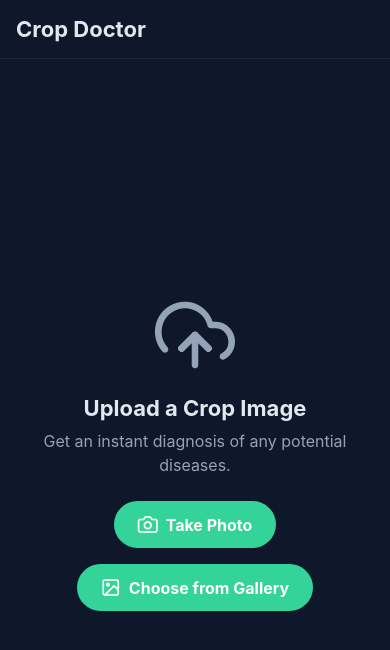
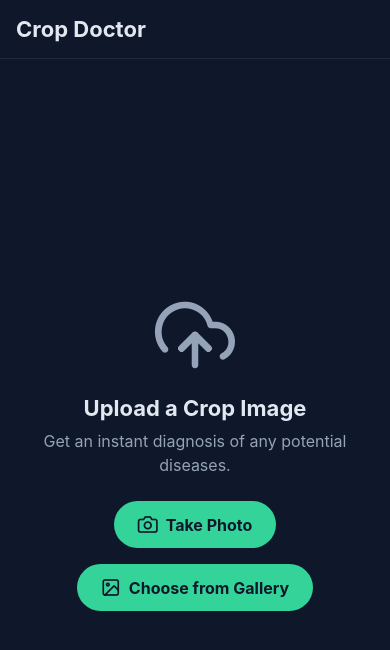
Before and after one commit to vvinayakkk/google-agentic-ai, a React Native app in the folder MyApp/: screen /CropDoctor in a window 390 px wide. Shown: the top 650 px of the page. Built offline with nearby package versions, Linux system fonts and the light colour scheme.

Commit message:
crop doctor 4

```diff
--- a/MyApp/screens/CropDoctor.jsx
+++ b/MyApp/screens/CropDoctor.jsx
@@ -4,18 +4,18 @@ import {
   Text,
   View,
   SafeAreaView,
+  Image,
   TouchableOpacity,
   ScrollView,
   Animated,
   ActivityIndicator,
-  Alert,
   ImageBackground,
 } from 'react-native';
 import * as ImagePicker from 'expo-image-picker';
 import * as Speech from 'expo-speech';
 import { Feather } from '@expo/vector-icons';
 
-// --- Theme ---
+// --- THEME (Updated to Dark Mode) ---
 const theme = {
     colors: {
         background: '#0F172A',
@@ -34,7 +34,7 @@ const theme = {
     },
 };
 
-// --- Mock Data (Simulating Gemini Response) ---
+// --- Mock Data ---
 const mockAnalysis = {
     diseaseName: 'Septoria Leaf Spot',
     confidence: '95.8%',
@@ -64,154 +64,81 @@ const AnimatedView = ({ children, style }) => {
 
 // --- Main Screen Component ---
 export default function CropDoctorScreen({ navigation }) {
-    const [status, setStatus] = useState('upload'); // 'upload', 'loading', 'result'
-    const [imageUri, setImageUri] = useState(null);
+    const [status, setStatus] = useState('upload');
     const [analysis, setAnalysis] = useState(null);
 
-    // Stop speech when the component is unmounted
-    useEffect(() => {
-        return () => {
-            Speech.stop();
-        };
-    }, []);
+    useEffect(() => { return () => Speech.stop(); }, []);
 
     const speakAnalysis = (analysisData) => {
-        const summary = `Analysis complete. The detected disease is ${analysisData.diseaseName} with a confidence of ${analysisData.confidence}. Here is a brief description: ${analysisData.description}`;
+        const summary = `Analysis complete. The detected disease is ${analysisData.diseaseName} with a confidence of ${analysisData.confidence}.`;
         Speech.speak(summary, { language: 'en-US' });
     };
 
     const handleImageResult = (result) => {
         if (!result.canceled) {
-            setImageUri(result.assets[0].uri);
+            const userImageUri = result.assets[0].uri;
+            const analysisWithUserImage = { ...mockAnalysis, userImageUri };
+
             setStatus('loading');
             setTimeout(() => {
-                setAnalysis(mockAnalysis);
+                setAnalysis(analysisWithUserImage);
                 setStatus('result');
-                speakAnalysis(mockAnalysis); // Trigger TTS
+                speakAnalysis(analysisWithUserImage);
             }, 2000);
         }
     };
 
     const pickFromGallery = async () => {
         await ImagePicker.requestMediaLibraryPermissionsAsync();
-        let result = await ImagePicker.launchImageLibraryAsync({
-            mediaTypes: ImagePicker.MediaTypeOptions.Images,
-            allowsEditing: true,
-            aspect: [1, 1],
-            quality: 1,
-        });
+        let result = await ImagePicker.launchImageLibraryAsync({ mediaTypes: ImagePicker.MediaTypeOptions.Images, allowsEditing: true, aspect: [1, 1], quality: 1 });
         handleImageResult(result);
     };
 
     const takePhoto = async () => {
         await ImagePicker.requestCameraPermissionsAsync();
-        let result = await ImagePicker.launchCameraAsync({
-            allowsEditing: true,
-            aspect: [1, 1],
-            quality: 1,
-        });
+        let result = await ImagePicker.launchCameraAsync({ allowsEditing: true, aspect: [1, 1], quality: 1 });
         handleImageResult(result);
     };
 
     const handleReset = () => {
         Speech.stop();
         setStatus('upload');
-        setImageUri(null);
         setAnalysis(null);
     };
 
     const promptFollowUp = () => {
         Speech.stop();
-        Alert.alert(
-            "Choose Follow-up Method",
-            "How would you like to ask your question?",
-            [
-                {
-                    text: "Text Chat",
-                    onPress: () => navigation.navigate('VoiceChatInputScreen', { context: analysis })
-                },
-                {
-                    text: "Live Voice",
-                    onPress: () => navigation.navigate('LiveVoiceScreen')
-                },
-                {
-                    text: "Cancel",
-                    style: "cancel"
-                }
-            ]
-        );
+        navigation.navigate('FollowUpScreen', { context: analysis });
     };
-
-    // ... (The rest of your component's functions and JSX)
 
     const renderContent = () => {
         switch (status) {
             case 'loading':
-                return (
-                    <View style={styles.centered}>
-                        <ActivityIndicator size="large" color={theme.colors.primary} />
-                        <Text style={styles.loadingText}>Analyzing your crop...</Text>
-                    </View>
-                );
+                return (<View style={styles.centered}><ActivityIndicator size="large" color={theme.colors.primary} /><Text style={styles.loadingText}>Analyzing your crop...</Text></View>);
             case 'result':
                 return (
                     <AnimatedView style={{ flex: 1 }}>
                         <ScrollView>
-                            <View style={styles.resultImageContainer}>
-                                <ImageBackground source={{ uri: analysis.processedImageUrl }} style={styles.resultImage}>
-                                    <View style={[styles.boundingBox, {
-                                        top: analysis.boundingBox.y,
-                                        left: analysis.boundingBox.x,
-                                        width: analysis.boundingBox.width,
-                                        height: analysis.boundingBox.height,
-                                    }]} />
-                                </ImageBackground>
-                            </View>
+                            <View style={styles.resultImageContainer}><ImageBackground source={{ uri: analysis.processedImageUrl }} style={styles.resultImage}><View style={[styles.boundingBox, { top: analysis.boundingBox.y, left: analysis.boundingBox.x, width: analysis.boundingBox.width, height: analysis.boundingBox.height }]} /></ImageBackground></View>
                             <View style={styles.analysisContainer}>
                                 <Text style={styles.diseaseTitle}>{analysis.diseaseName}</Text>
                                 <Text style={styles.confidenceText}>Confidence: {analysis.confidence}</Text>
-
                                 <View style={styles.section}><Text style={styles.sectionTitle}>Description</Text><Text style={theme.typography.body}>{analysis.description}</Text></View>
-
-                                <View style={styles.section}><Text style={styles.sectionTitle}>Symptoms</Text>
-                                    {analysis.symptoms.map((symptom, index) => (
-                                        <View key={index} style={styles.listItem}><Text style={styles.bullet}>•</Text><Text style={styles.listItemText}>{symptom}</Text></View>
-                                    ))}
-                                </View>
-
-                                <View style={styles.section}><Text style={styles.sectionTitle}>Solutions</Text>
-                                    {analysis.solutions.map((solution, index) => (
-                                        <View key={index} style={styles.solutionCard}>
-                                            <Text style={styles.solutionTitle}>{solution.title}</Text>
-                                            <Text style={theme.typography.body}>{solution.details}</Text>
-                                        </View>
-                                    ))}
-                                </View>
+                                <View style={styles.section}><Text style={styles.sectionTitle}>Symptoms</Text>{analysis.symptoms.map((symptom, index) => (<View key={index} style={styles.listItem}><Text style={styles.bullet}>•</Text><Text style={styles.listItemText}>{symptom}</Text></View>))}</View>
+                                <View style={styles.section}><Text style={styles.sectionTitle}>Solutions</Text>{analysis.solutions.map((solution, index) => (<View key={index} style={styles.solutionCard}><Text style={styles.solutionTitle}>{solution.title}</Text><Text style={theme.typography.body}>{solution.details}</Text></View>))}</View>
                             </View>
                         </ScrollView>
-                        <View style={styles.chatInputContainer}>
-                            <TouchableOpacity style={styles.chatButton} onPress={promptFollowUp}>
-                                <Feather name="mic" size={24} color={theme.colors.white} />
-                                <Text style={styles.chatButtonText}>Ask a follow-up question</Text>
-                            </TouchableOpacity>
-                        </View>
+                        <View style={styles.chatInputContainer}><TouchableOpacity style={styles.chatButton} onPress={promptFollowUp}><Feather name="mic" size={24} color={theme.colors.background} /><Text style={styles.chatButtonText}>Ask a follow-up question</Text></TouchableOpacity></View>
                     </AnimatedView>
                 );
-            case 'upload':
             default:
                 return (
                     <View style={styles.centered}>
                         <Feather name="upload-cloud" size={80} color={theme.colors.textSecondary} />
                         <Text style={styles.uploadTitle}>Upload a Crop Image</Text>
                         <Text style={styles.uploadSubtitle}>Get an instant diagnosis of any potential diseases.</Text>
-                        <TouchableOpacity style={styles.button} onPress={takePhoto}>
-                            <Feather name="camera" size={20} color={theme.colors.white} />
-                            <Text style={styles.buttonText}>Take Photo</Text>
-                        </TouchableOpacity>
-                        <TouchableOpacity style={styles.button} onPress={pickFromGallery}>
-                            <Feather name="image" size={20} color={theme.colors.white} />
-                            <Text style={styles.buttonText}>Choose from Gallery</Text>
-                        </TouchableOpacity>
+                        <TouchableOpacity style={styles.button} onPress={takePhoto}><Feather name="camera" size={20} color={theme.colors.background} /><Text style={styles.buttonText}>Take Photo</Text></TouchableOpacity>
+                        <TouchableOpacity style={styles.button} onPress={pickFromGallery}><Feather name="image" size={20} color={theme.colors.background} /><Text style={styles.buttonText}>Choose from Gallery</Text></TouchableOpacity>
                     </View>
                 );
         }
@@ -219,21 +146,12 @@ export default function CropDoctorScreen({ navigation }) {
 
     return (
         <SafeAreaView style={styles.safeArea}>
-            <View style={styles.header}>
-                <Text style={styles.headerTitle}>Crop Doctor</Text>
-                {status === 'result' && (
-                    <TouchableOpacity onPress={handleReset}>
-                        <Feather name="refresh-cw" size={22} color={theme.colors.textSecondary} />
-                    </TouchableOpacity>
-                )}
-            </View>
+            <View style={styles.header}><Text style={styles.headerTitle}>Crop Doctor</Text>{status === 'result' && (<TouchableOpacity onPress={handleReset}><Feather name="refresh-cw" size={22} color={theme.colors.textSecondary} /></TouchableOpacity>)}</View>
             {renderContent()}
         </SafeAreaView>
     );
 }
 
-
-// --- Stylesheet ---
 const styles = StyleSheet.create({
     safeArea: { flex: 1, backgroundColor: theme.colors.background },
     header: { flexDirection: 'row', justifyContent: 'space-between', alignItems: 'center', padding: theme.spacing.medium, borderBottomWidth: 1, borderBottomColor: theme.colors.surface },
@@ -243,7 +161,7 @@ const styles = StyleSheet.create({
     uploadTitle: { ...theme.typography.h2, marginTop: theme.spacing.medium, textAlign: 'center' },
     uploadSubtitle: { ...theme.typography.body, textAlign: 'center', marginVertical: theme.spacing.small, paddingHorizontal: theme.spacing.medium },
     button: { flexDirection: 'row', alignItems: 'center', backgroundColor: theme.colors.primary, paddingVertical: 12, paddingHorizontal: 24, borderRadius: 30, marginTop: theme.spacing.medium },
-    buttonText: { color: theme.colors.white, fontSize: 16, fontWeight: 'bold', marginLeft: theme.spacing.small },
+    buttonText: { color: theme.colors.background, fontSize: 16, fontWeight: 'bold', marginLeft: theme.spacing.small },
     resultImageContainer: { height: 300 },
     resultImage: { width: '100%', height: '100%', resizeMode: 'cover' },
     boundingBox: { position: 'absolute', borderWidth: 2, borderColor: theme.colors.error, backgroundColor: 'rgba(248, 113, 113, 0.2)', borderRadius: 4 },
@@ -259,5 +177,5 @@ const styles = StyleSheet.create({
     solutionTitle: { fontSize: 18, fontWeight: 'bold', color: theme.colors.text, marginBottom: theme.spacing.small },
     chatInputContainer: { padding: theme.spacing.medium, backgroundColor: theme.colors.background, borderTopWidth: 1, borderColor: theme.colors.surface },
     chatButton: { flexDirection: 'row', alignItems: 'center', justifyContent: 'center', backgroundColor: theme.colors.primary, padding: theme.spacing.medium, borderRadius: 12 },
-    chatButtonText: { color: theme.colors.white, fontSize: 16, fontWeight: 'bold', marginLeft: theme.spacing.small },
+    chatButtonText: { color: theme.colors.background, fontSize: 16, fontWeight: 'bold', marginLeft: theme.spacing.small },
 });
--- /dev/null
+++ b/MyApp/screens/FollowUpScreen.jsx
@@ -0,0 +1,120 @@
+import React from 'react';
+import { StyleSheet, Text, View, SafeAreaView, Image, TouchableOpacity, Animated } from 'react-native';
+import { Feather } from '@expo/vector-icons';
+
+// Using the same theme for consistency
+const theme = {
+    colors: {
+        surface: '#1E293B',
+        primary: '#34D399',
+        text: '#E2E8F0',
+        textSecondary: '#94A3B8',
+        white: '#FFFFFF',
+    },
+    spacing: { medium: 16, large: 24 },
+    typography: {
+        h2: { fontSize: 22, fontWeight: 'bold', color: '#E2E8F0' },
+        body: { fontSize: 16, lineHeight: 24, color: '#94A3B8' },
+    },
+};
+
+export default function FollowUpScreen({ route, navigation }) {
+    const { context } = route.params;
+
+    const handleNavigate = (screen) => {
+        // First, go back to dismiss the modal, then navigate.
+        navigation.goBack();
+        // A short delay ensures the modal is gone before navigating.
+        setTimeout(() => {
+            navigation.navigate(screen, { context });
+        }, 50);
+    };
+
+    return (
+        <View style={styles.overlay}>
+            <TouchableOpacity style={StyleSheet.absoluteFill} onPress={() => navigation.goBack()} />
+            <Animated.View style={styles.modalContainer}>
+                <Text style={styles.title}>Follow-up for</Text>
+                <Text style={styles.diseaseName}>{context.diseaseName}</Text>
+
+                <Image source={{ uri: context.userImageUri }} style={styles.imagePreview} />
+
+                <Text style={styles.prompt}>How would you like to continue?</Text>
+
+                <TouchableOpacity style={styles.button} onPress={() => handleNavigate('VoiceChatInputScreen')}>
+                    <Feather name="message-circle" size={22} color={theme.colors.text} />
+                    <Text style={styles.buttonText}>Start Text Chat</Text>
+                </TouchableOpacity>
+
+                <TouchableOpacity style={styles.button} onPress={() => handleNavigate('LiveVoiceScreen')}>
+                    <Feather name="mic" size={22} color={theme.colors.text} />
+                    <Text style={styles.buttonText}>Start Live Voice Chat</Text>
+                </TouchableOpacity>
+
+                 <TouchableOpacity style={styles.cancelButton} onPress={() => navigation.goBack()}>
+                    <Text style={styles.cancelButtonText}>Cancel</Text>
+                </TouchableOpacity>
+            </Animated.View>
+        </View>
+    );
+}
+
+const styles = StyleSheet.create({
+    overlay: {
+        flex: 1,
+        backgroundColor: 'rgba(0, 0, 0, 0.7)',
+        justifyContent: 'center',
+        alignItems: 'center',
+    },
+    modalContainer: {
+        backgroundColor: theme.colors.surface,
+        borderRadius: 24,
+        padding: theme.spacing.large,
+        width: '90%',
+        alignItems: 'center',
+        borderWidth: 1,
+        borderColor: 'rgba(255,255,255,0.1)',
+    },
+    title: {
+        ...theme.typography.body,
+        color: theme.colors.textSecondary,
+    },
+    diseaseName: {
+        ...theme.typography.h2,
+        color: theme.colors.primary,
+        marginBottom: theme.spacing.medium,
+    },
+    imagePreview: {
+        width: 100,
+        height: 100,
+        borderRadius: 12,
+        marginBottom: theme.spacing.large,
+    },
+    prompt: {
+        ...theme.typography.body,
+        marginBottom: theme.spacing.large,
+    },
+    button: {
+        flexDirection: 'row',
+        alignItems: 'center',
+        backgroundColor: 'rgba(255,255,255,0.05)',
+        padding: theme.spacing.medium,
+        borderRadius: 12,
+        width: '100%',
+        marginBottom: theme.spacing.medium,
+    },
+    buttonText: {
+        color: theme.colors.text,
+        fontSize: 16,
+        fontWeight: '600',
+        marginLeft: theme.spacing.medium,
+    },
+    cancelButton: {
+        marginTop: theme.spacing.small,
+        padding: theme.spacing.medium,
+    },
+    cancelButtonText: {
+        color: theme.colors.textSecondary,
+        fontSize: 16,
+    }
+});
```
Also changed, not shown: MyApp/App.jsx (+10 -0 lines).
